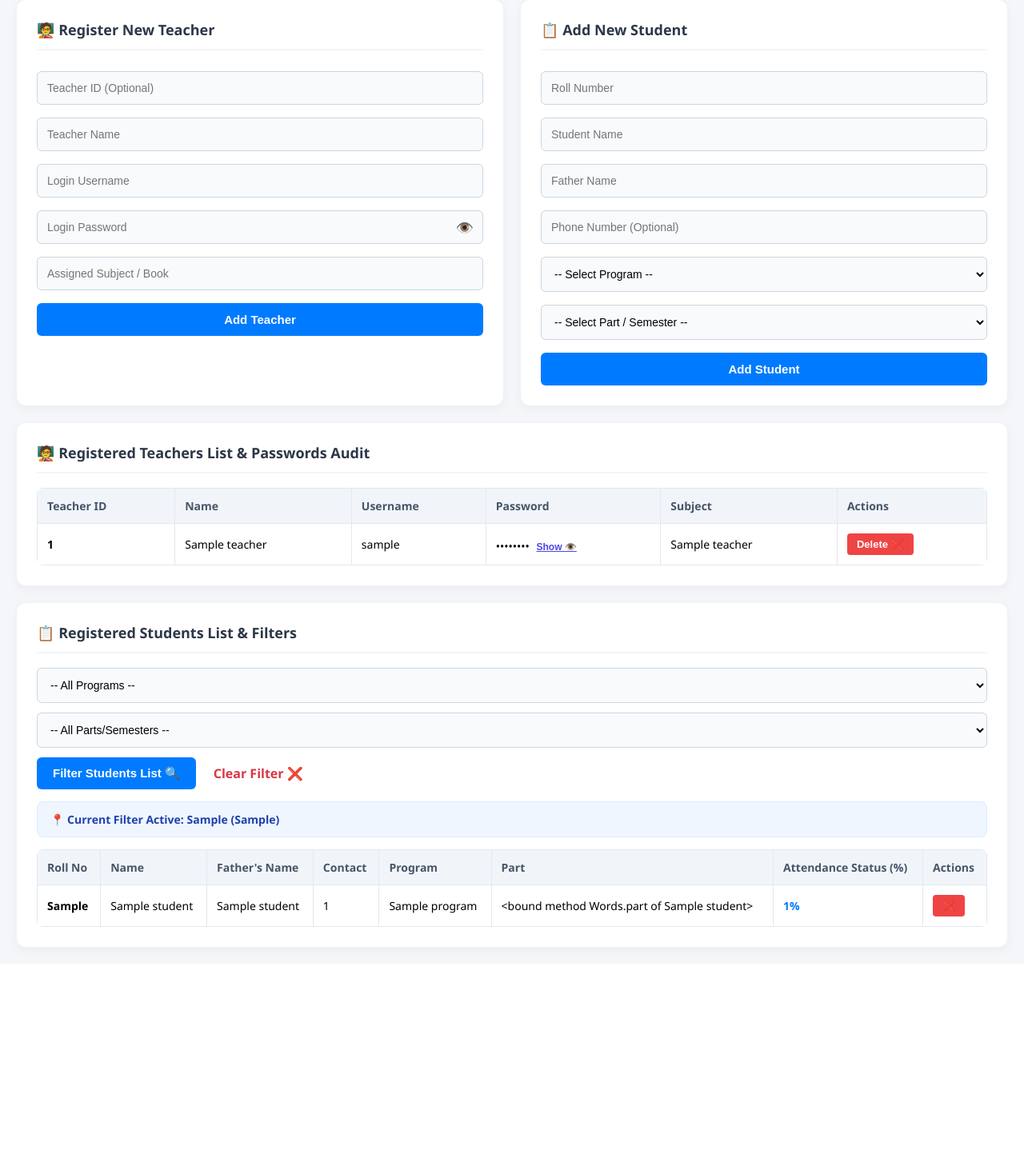
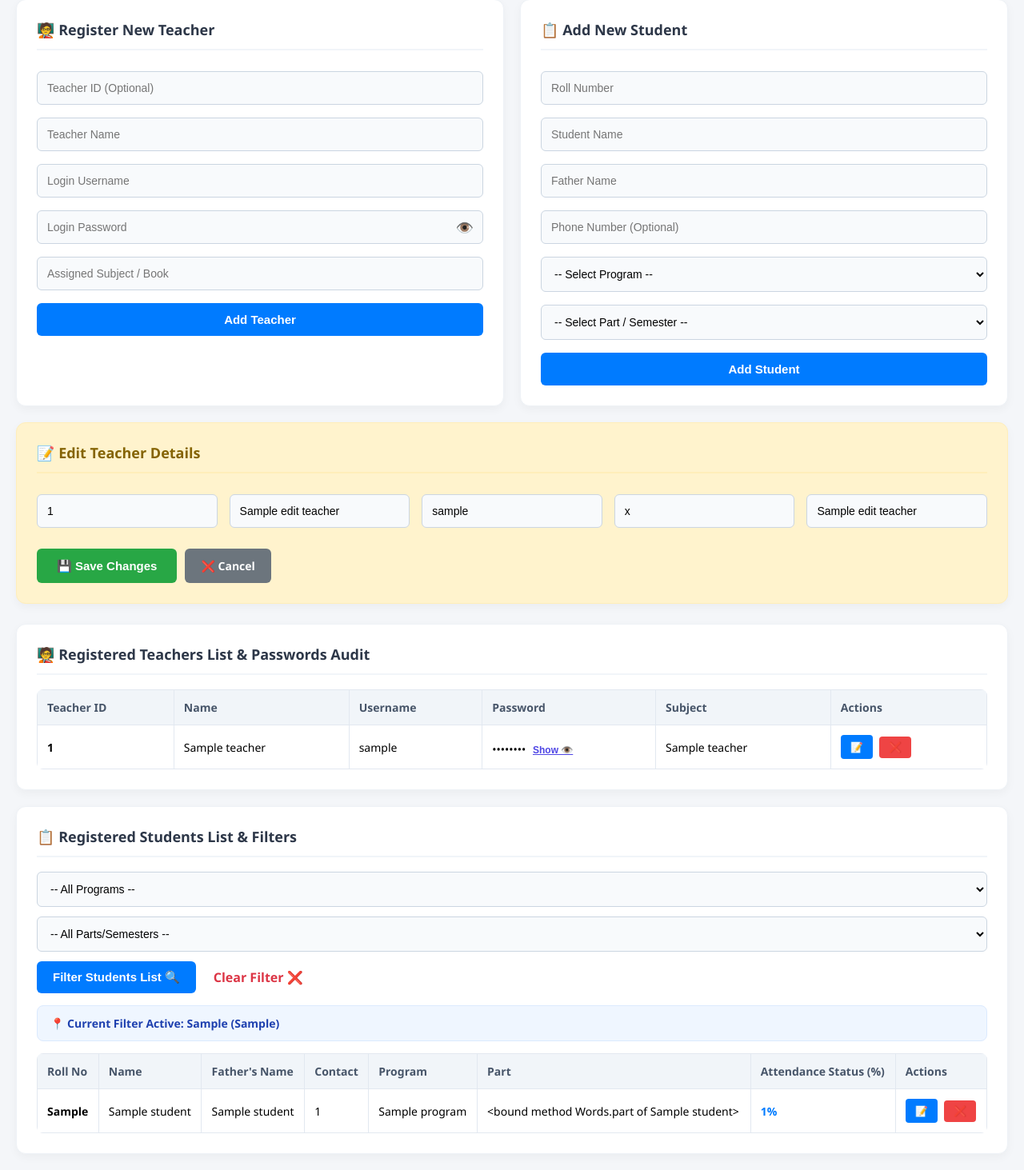
Before and after one commit to rajpootsab438r-jpg/College_Attendance_App, a Flask app: template templates/admin.html in a window 1280 px wide. Shown: the part 470-1933 px from the top of the page at 80% size. Before the commit the page ends 1664 px from the top, so only its background shows below. Run offline with Flask 3, Linux system fonts and the light colour scheme; the template is opened without the code that fills it: most values are stand-ins (such as "Sample title", 1, 10 or a date in 2020); some libraries are stand-ins or nearby versions.

Commit message:
Implement master edit dynamic functionality for student and teacher tables on admin panel

```diff
--- a/app.py
+++ b/app.py
@@ -168,7 +168,7 @@ def login(role):
         </body>
     </html>
     """
-# 3. COLLEGE ADMIN DASHBOARD LOGIC
+# 3. COLLEGE ADMIN DASHBOARD LOGIC (Updated with Edit Record Processor)
 @app.route('/admin/dashboard', methods=['GET', 'POST'])
 def admin_dashboard():
     if 'role' not in session or session['role'] != 'admin': return redirect(url_for('welcome'))
@@ -199,26 +199,34 @@ def admin_dashboard():
             cursor.execute('INSERT INTO students (roll_no, student_name, father_name, phone_number, program, part, college_id) VALUES (%s, %s, %s, %s, %s, %s, %s)',
                          (request.form['roll_no'], request.form['student_name'], request.form['father_name'], request.form['phone_number'], request.form['program'], request.form['part'], college_id))
             conn.commit()
+        elif action == 'edit_teacher_admin':
+            cursor.execute('UPDATE teachers SET teacher_id=%s, name=%s, username=%s, password=%s, subject=%s WHERE id=%s AND college_id=%s',
+                         (request.form['teacher_id'], request.form['name'], request.form['username'], request.form['password'], request.form['subject'], request.form['id'], college_id))
+            conn.commit()
+        elif action == 'edit_student_admin':
+            cursor.execute('UPDATE students SET roll_no=%s, student_name=%s, father_name=%s, phone_number=%s, program=%s, part=%s WHERE id=%s AND college_id=%s',
+                         (request.form['roll_no'], request.form['student_name'], request.form['father_name'], request.form['phone_number'], request.form['program'], request.form['part'], request.form['id'], college_id))
+            conn.commit()
         elif action == 'delete_teacher':
             teacher_id = request.form.get('id')
-            cursor.execute('DELETE FROM teachers WHERE id=%s', (teacher_id,))
+            cursor.execute('DELETE FROM teachers WHERE id=%s AND college_id=%s', (teacher_id, college_id))
             conn.commit()
         elif action == 'delete_student':
             student_id = request.form.get('id')
-            cursor.execute('DELETE FROM students WHERE id=%s', (student_id,))
+            cursor.execute('DELETE FROM students WHERE id=%s AND college_id=%s', (student_id, college_id))
             conn.commit()
 
     if selected_program and selected_part:
-        cursor.execute('SELECT * FROM students WHERE college_id = %s AND program = %s AND part = %s', (college_id, selected_program, selected_part))
+        cursor.execute('SELECT * FROM students WHERE college_id = %s AND program = %s AND part = %s ORDER BY roll_no ASC', (college_id, selected_program, selected_part))
     elif selected_program:
-        cursor.execute('SELECT * FROM students WHERE college_id = %s AND program = %s', (college_id, selected_program))
+        cursor.execute('SELECT * FROM students WHERE college_id = %s AND program = %s ORDER BY roll_no ASC', (college_id, selected_program))
     elif selected_part:
-        cursor.execute('SELECT * FROM students WHERE college_id = %s AND part = %s', (college_id, selected_part))
+        cursor.execute('SELECT * FROM students WHERE college_id = %s AND part = %s ORDER BY roll_no ASC', (college_id, selected_part))
     else:
-        cursor.execute('SELECT * FROM students WHERE college_id = %s', (college_id,))
+        cursor.execute('SELECT * FROM students WHERE college_id = %s ORDER BY roll_no ASC', (college_id,))
 
     raw_students = cursor.fetchall()
-    cursor.execute('SELECT * FROM teachers WHERE college_id = %s', (college_id,))
+    cursor.execute('SELECT * FROM teachers WHERE college_id = %s ORDER BY id DESC', (college_id,))
     raw_teachers = cursor.fetchall()
 
     teachers = [dict(t) for t in raw_teachers]
@@ -234,9 +242,24 @@ def admin_dashboard():
         s_dict['percentage'] = round((present_days / total_days) * 100, 1) if total_days > 0 else 0.0
         students.append(s_dict)
 
+    # Inline dynamic overlay editor variables
+    edit_t_id = request.args.get('edit_t')
+    edit_s_id = request.args.get('edit_s')
+    edit_teacher_data = None
+    edit_student_data = None
+
+    if edit_t_id:
+        cursor.execute('SELECT * FROM teachers WHERE id=%s AND college_id=%s', (edit_t_id, college_id))
+        edit_teacher_data = cursor.fetchone()
+    if edit_s_id:
+        cursor.execute('SELECT * FROM students WHERE id=%s AND college_id=%s', (edit_s_id, college_id))
+        edit_student_data = cursor.fetchone()
+
     conn.close()
     return render_template('admin.html', students=students, teachers=teachers, college_name=college_name,
-                           current_user=current_username, selected_program=selected_program, selected_part=selected_part, current_lang=current_lang)
+                           current_user=current_username, selected_program=selected_program, selected_part=selected_part,
+                           current_lang=current_lang, edit_teacher=edit_teacher_data, edit_student=edit_student_data)
+
 # 4. SUPER DEVELOPER PORTAL
 @app.route('/developer/dashboard', methods=['GET', 'POST'])
 def developer_dashboard():
--- a/templates/admin.html
+++ b/templates/admin.html
@@ -6,7 +6,7 @@
     <style>
         body { font-family: 'Segoe UI', Arial, sans-serif; background-color: #f4f6f9; margin: 0; padding: 20px; text-align: {% if current_lang == 'ur' %}right{% else %}left{% endif %}; transition: max-width 0.3s ease; margin-left: auto; margin-right: auto; }
 
-        /* 📱 Core Mobile Responsive Header Realignment Setup */
+        /* 📱 Mobile Responsive Header Realignment Setup */
         .header { background: #343a40; color: white; padding: 20px 25px; border-radius: 12px; display: flex; flex-direction: column; gap: 12px; margin-bottom: 25px; box-shadow: 0 4px 15px rgba(0,0,0,0.1); }
         @media (min-width: 600px) {
             .header { flex-direction: row; justify-content: space-between; align-items: center; }
@@ -116,7 +116,6 @@
             menu.style.display = (menu.style.display === 'block') ? 'none' : 'block';
         }
 
-        // Window close event bindings for menu handling out clicks
         window.onclick = function(event) {
             if (!event.target.matches('.burger-menu-btn') && !event.target.closest('.burger-menu-btn')) {
                 var dropdowns = document.getElementsByClassName("nav-dropdown-menu");
@@ -133,7 +132,6 @@
 <div class="top-nav-bar">
     <div style="position: relative; display: inline-block;">
         <button class="burger-menu-btn" onclick="toggleMenuDrawer()">☰</button>
-        <!-- Dropdown Box List -->
         <div id="nav-dropdown-box" class="nav-dropdown-menu">
             <button type="button" onclick="toggleDesktopView()">
                 <span id="desktop-toggle-text">🖥️ Desktop View</span>
@@ -184,6 +182,7 @@
             <button type="submit">{% if current_lang == 'ur' %}ٹیچر شامل کریں{% else %}Add Teacher{% endif %}</button>
         </form>
     </div>
+
     <!-- Naya Student Add Form -->
     <div class="card">
         <h3>{% if current_lang == 'ur' %}📋 نیا طالب علم شامل کریں{% else %}📋 Add New Student{% endif %}</h3>
@@ -224,6 +223,46 @@
         </form>
     </div>
 </div>
+{% if edit_teacher %}
+<div class="card full-width" style="background: #fff3cd; border: 1px solid #ffeeba; margin-bottom: 25px; margin-top: 20px;">
+    <h3 style="color: #856404; border-bottom-color: #ffeeba;">📝 {% if current_lang == 'ur' %}ٹیچر کی تفصیلات ایڈٹ کریں{% else %}Edit Teacher Details{% endif %}</h3>
+    <form method="POST" action="/admin/dashboard">
+        <input type="hidden" name="action" value="edit_teacher_admin">
+        <input type="hidden" name="id" value="{{ edit_teacher.id }}">
+        <div style="display: flex; gap: 15px; flex-wrap: wrap;">
+            <div style="flex: 1; min-width: 200px;"><input type="text" name="teacher_id" value="{{ edit_teacher.teacher_id }}" placeholder="Teacher ID" required></div>
+            <div style="flex: 1; min-width: 200px;"><input type="text" name="name" value="{{ edit_teacher.name }}" placeholder="Teacher Name" required></div>
+            <div style="flex: 1; min-width: 200px;"><input type="text" name="username" value="{{ edit_teacher.username }}" placeholder="Username" required></div>
+            <div style="flex: 1; min-width: 200px;"><input type="text" name="password" value="{{ edit_teacher.password }}" placeholder="Password" required></div>
+            <div style="flex: 1; min-width: 200px;"><input type="text" name="subject" value="{{ edit_teacher.subject }}" placeholder="Subject/Book" required></div>
+        </div>
+        <div style="display: flex; gap: 10px; margin-top: 10px;">
+            <button type="submit" class="btn-success" style="width: auto; padding: 10px 25px;">💾 {% if current_lang == 'ur' %}تفصیلات محفوظ کریں{% else %}Save Changes{% endif %}</button>
+            <a href="/admin/dashboard" style="background: #6c757d; color: white; padding: 12px 20px; border-radius: 6px; text-decoration: none; font-weight: bold; font-size: 14px; display: inline-block; margin-top: 8px;">❌ {% if current_lang == 'ur' %}کنسل کریں{% else %}Cancel{% endif %}</a>
+        </div>
+    </form>
+</div>
+{% elif edit_student %}
+<div class="card full-width" style="background: #fff3cd; border: 1px solid #ffeeba; margin-bottom: 25px; margin-top: 20px;">
+    <h3 style="color: #856404; border-bottom-color: #ffeeba;">📝 {% if current_lang == 'ur' %}طالب علم کا ریکارڈ ایڈٹ کریں{% else %}Edit Student Record{% endif %}</h3>
+    <form method="POST" action="/admin/dashboard">
+        <input type="hidden" name="action" value="edit_student_admin">
+        <input type="hidden" name="id" value="{{ edit_student.id }}">
+        <div style="display: flex; gap: 15px; flex-wrap: wrap;">
+            <div style="flex: 1; min-width: 150px;"><input type="text" name="roll_no" value="{{ edit_student.roll_no }}" placeholder="Roll No" required></div>
+            <div style="flex: 1; min-width: 150px;"><input type="text" name="student_name" value="{{ edit_student.student_name }}" placeholder="Student Name" required></div>
+            <div style="flex: 1; min-width: 150px;"><input type="text" name="father_name" value="{{ edit_student.father_name }}" placeholder="Father Name" required></div>
+            <div style="flex: 1; min-width: 150px;"><input type="text" name="phone_number" value="{{ edit_student.phone_number }}" placeholder="Contact Number"></div>
+            <div style="flex: 1; min-width: 150px;"><input type="text" name="program" value="{{ edit_student.program }}" placeholder="Program" required></div>
+            <div style="flex: 1; min-width: 150px;"><input type="text" name="part" value="{{ edit_student.part }}" placeholder="Part/Semester" required></div>
+        </div>
+        <div style="display: flex; gap: 10px; margin-top: 10px;">
+            <button type="submit" class="btn-success" style="width: auto; padding: 10px 25px;">💾 {% if current_lang == 'ur' %}تفصیلات محفوظ کریں{% else %}Save Changes{% endif %}</button>
+            <a href="/admin/dashboard" style="background: #6c757d; color: white; padding: 12px 20px; border-radius: 6px; text-decoration: none; font-weight: bold; font-size: 14px; display: inline-block; margin-top: 8px;">❌ {% if current_lang == 'ur' %}کنسل کریں{% else %}Cancel{% endif %}</a>
+        </div>
+    </form>
+</div>
+{% endif %}
 
 <div class="card full-width" style="margin-top: 20px; overflow-x: auto;">
     <h3>{% if current_lang == 'ur' %}🧑‍🏫 رجسٹرڈ اساتذہ کی لسٹ اور پاس ورڈ آڈٹ{% else %}🧑‍🏫 Registered Teachers List & Passwords Audit{% endif %}</h3>
@@ -250,11 +289,14 @@
                 </td>
                 <td>{{ teacher.subject if teacher.subject else '-' }}</td>
                 <td>
-                    <form method="POST" action="/admin/dashboard" style="display:inline;">
+                    <div style="display: flex; gap: 8px; align-items: center;">
+                        <a href="/admin/dashboard?edit_t={{ teacher['id'] }}" style="background: #007bff; color: white; padding: 6px 12px; border-radius: 4px; font-weight: bold; font-size: 13px; text-decoration: none; display: inline-block;">📝</a>
+                        <form method="POST" action="/admin/dashboard" style="display:inline; margin: 0;">
                             <input type="hidden" name="action" value="delete_teacher">
                             <input type="hidden" name="id" value="{{ teacher['id'] }}">
-                        <button type="submit" class="del-btn" onclick="return confirm('Delete Teacher?')">{% if current_lang == 'ur' %}حذف کریں ❌{% else %}Delete ❌{% endif %}</button>
+                            <button type="submit" class="del-btn" onclick="return confirm('Delete Teacher?')">❌</button>
                         </form>
+                    </div>
                 </td>
             </tr>
             {% endfor %}
@@ -328,11 +370,14 @@
                 <td>{{ student.part }}</td>
                 <td style="color: #007bff; font-weight: bold;">{{ student.percentage }}%</td>
                 <td>
-                    <form method="POST" action="/admin/dashboard" style="display:inline;">
+                    <div style="display: flex; gap: 8px; align-items: center;">
+                        <a href="/admin/dashboard?edit_s={{ student['id'] }}" style="background: #007bff; color: white; padding: 6px 12px; border-radius: 4px; font-weight: bold; font-size: 13px; text-decoration: none; display: inline-block;">📝</a>
+                        <form method="POST" action="/admin/dashboard" style="display:inline; margin: 0;">
                             <input type="hidden" name="action" value="delete_student">
                             <input type="hidden" name="id" value="{{ student['id'] }}">
                             <button type="submit" class="del-btn" onclick="return confirm('Delete Student?')">❌</button>
                         </form>
+                    </div>
                 </td>
             </tr>
             {% endfor %}
```
Lines whose indentation alone changed are shown as unchanged.
